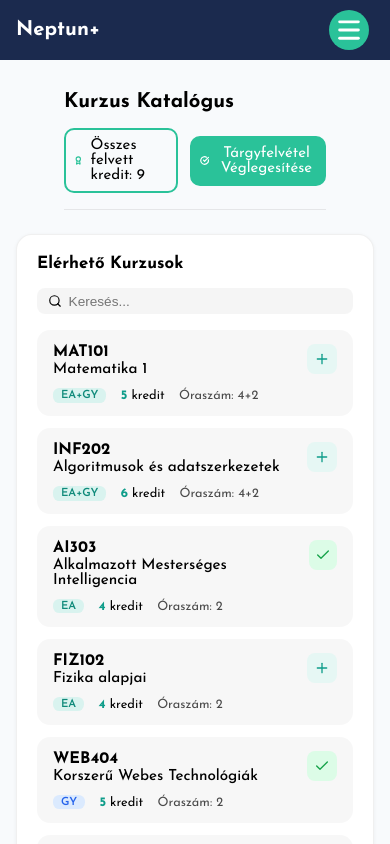
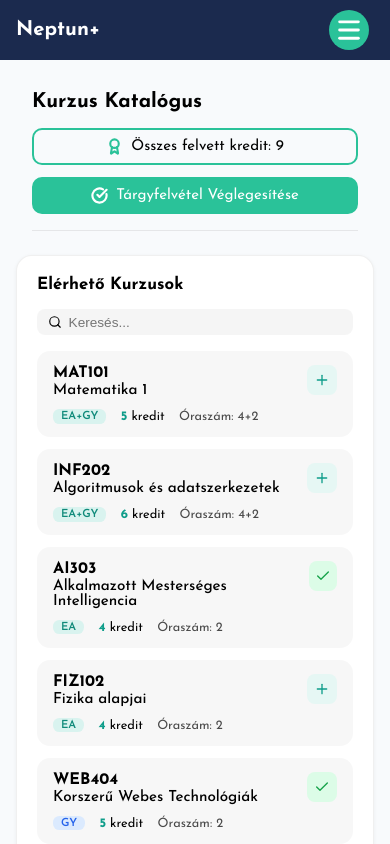
Before and after one commit to Dlevy004/neptun-plus-frontend, a React (Vite) app in the folder frontend/: page /courses in a window 390 px wide. Shown: the top 844 px of the page. Built offline with nearby package versions, Linux system fonts and the light colour scheme.

Commit message:
feat: update MobileMenu background color and enhance TopBar responsiveness for smaller screens

```diff
--- a/frontend/src/components/common/MobileMenu.css
+++ b/frontend/src/components/common/MobileMenu.css
@@ -24,7 +24,7 @@
         top: 0px;
         z-index: 200;
 
-        background: var(--mobile-bg-color);
+        background: #f8fafc;
         box-shadow: -5px 0 20px rgba(0,0,0,0.1);
         border-left: none;
 
--- a/frontend/src/components/common/TopBar.css
+++ b/frontend/src/components/common/TopBar.css
@@ -62,3 +62,22 @@
 @media (max-width: 1024px) {
     .top-bar-text h1 { font-size: var(--fs-h3); }
 }
+
+@media (max-width: 570px) {
+  .top-bar {
+    flex-direction: column;
+    align-items: stretch;
+    margin-left: 1rem;
+    margin-right: 1rem;
+  }
+
+  .top-bar-actions {
+    flex-direction: column;
+    align-items: stretch;
+  }
+
+  .top-bar-actions > * {
+    width: 100%;
+    justify-content: center;
+  }
+}
```
